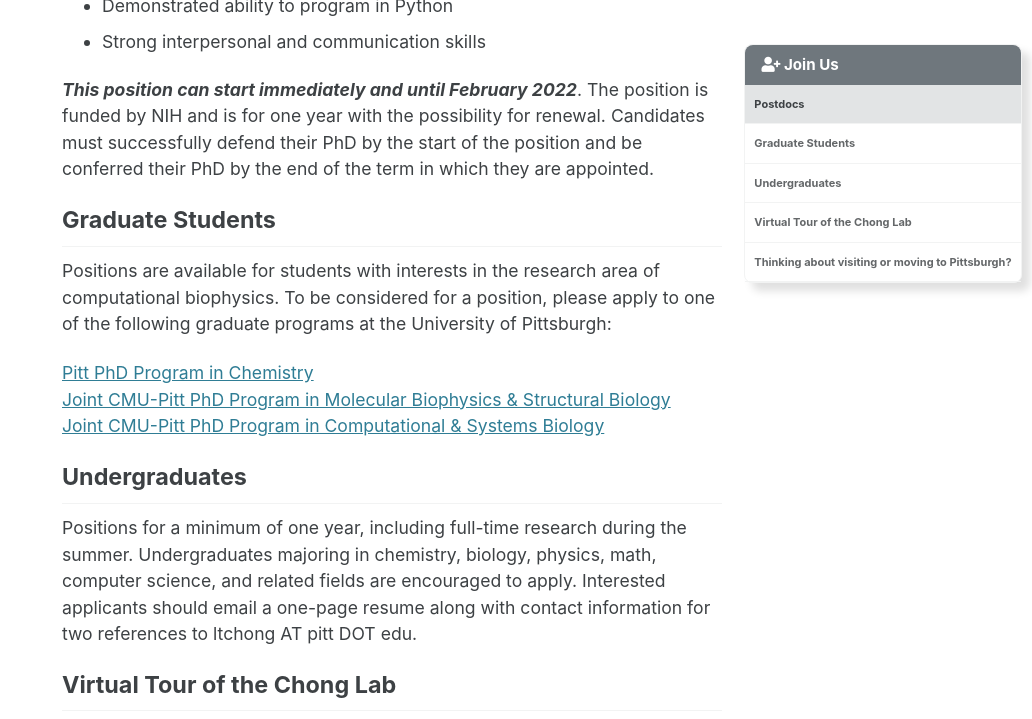
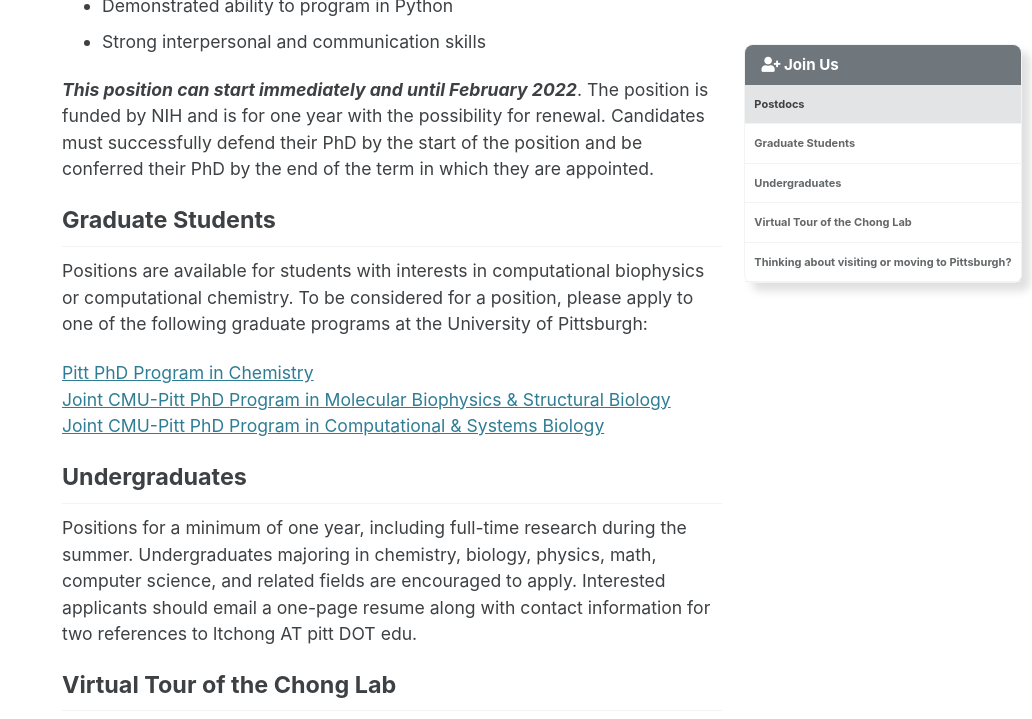
Before and after one commit to darianyang/mm-github-pages-test, a Jekyll site: the page built from _pages/join_us.md, in a window 1280 px wide and 900 px high, scrolled down 1784 px, cut to the strip 0-719 px from the top of the window. Shown: the whole strip, without its empty margins (248-1280 px from the left). Built offline with Jekyll 4.4.1, drawn with Linux system fonts in a browser that asks for light colours; cached includes are drawn as plain includes.

Commit message:
Update join_us.md

```diff
--- a/_pages/join_us.md
+++ b/_pages/join_us.md
@@ -43,7 +43,7 @@
 ***This position can start immediately and until February 2022***. The position is funded by NIH and is for one year with the possibility for renewal. Candidates must successfully defend their PhD by the start of the position and be conferred their PhD by the end of the term in which they are appointed.
 
 ## Graduate Students
-Positions are available for students with interests in the research area of computational biophysics. To be considered for a position, please apply to one of the following graduate programs at the University of Pittsburgh:
+Positions are available for students with interests in computational biophysics or computational chemistry. To be considered for a position, please apply to one of the following graduate programs at the University of Pittsburgh:
 
 
 [Pitt PhD Program in Chemistry](http://www.chem.pitt.edu/graduate/how-apply)<br>
```
